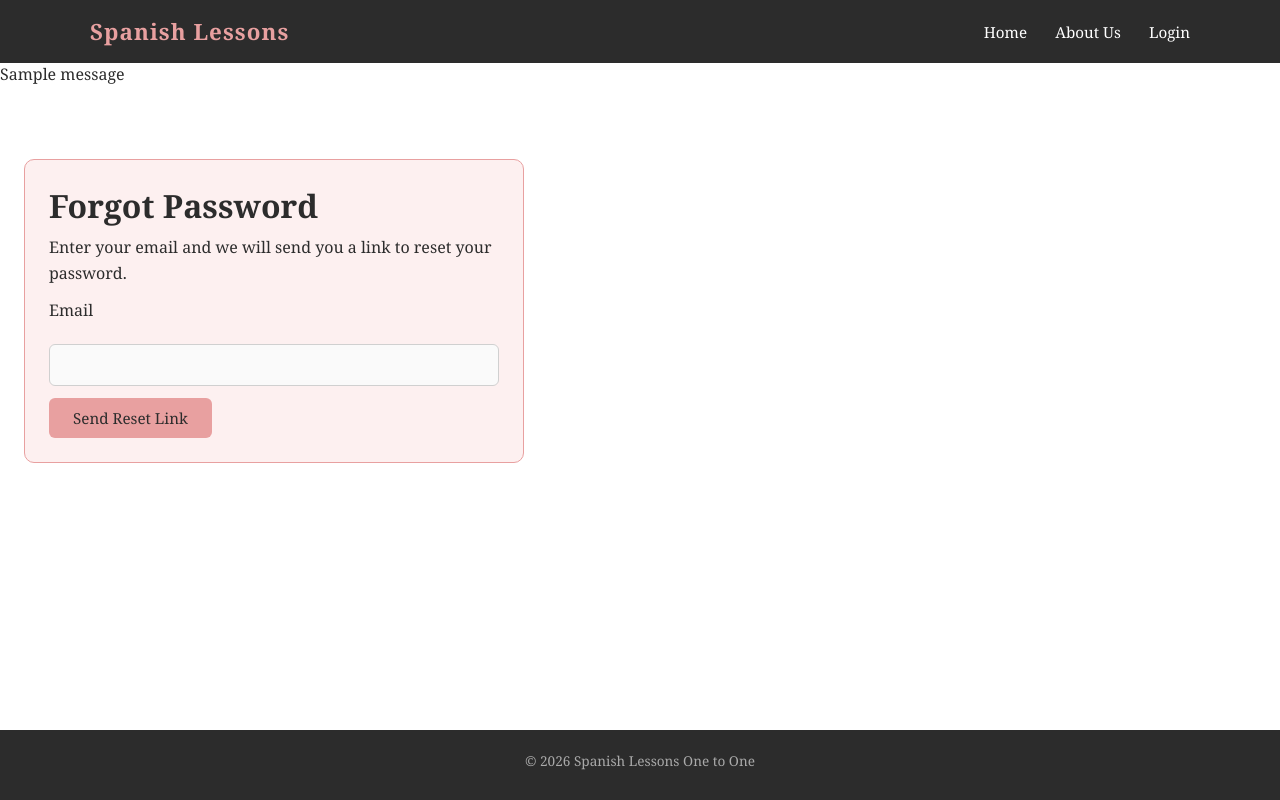
After one commit to damgarciabe-boop/spanish-booking-app, a Django app: page /password-reset/ in a window 1280 px wide. The commit adds this page. Run offline with Django 5.2, Linux system fonts and the light colour scheme; one stand-in notice (Sample message) is shown.

Commit message:
Updates Linda

```diff
--- a/spanishapp/templates/spanishapp/base.html
+++ b/spanishapp/templates/spanishapp/base.html
@@ -24,6 +24,14 @@
         </div>
     </nav>
 
+{% if messages %}
+    {% for message in messages %}
+        <div class="alert alert-{{ message.tags }}">
+            {{ message }}
+        </div>
+    {% endfor %}
+{% endif %}
+
     <main>
         {% block content %}
         {% endblock %}
--- a/spanishapp/templates/spanishapp/booking_confirm.html
+++ b/spanishapp/templates/spanishapp/booking_confirm.html
@@ -17,6 +17,7 @@
         {% csrf_token %}
         <button type="submit">Confirm booking</button>
     </form>
+
     <a href="/booking/timeslots/{{ course.id }}/{{ teacher.id }}"><button>Go back</button></a>
 </div>
 
--- a/spanishapp/templates/spanishapp/home.html
+++ b/spanishapp/templates/spanishapp/home.html
@@ -15,15 +15,15 @@
 
 <div class="features">
     <div class="feature-card">
-        <h4>One to One</h4>
+        <h4><a href="{% url 'login' %}"><button>One to One</button></a></h4>
         <p>Personalized lessons designed exclusively for you, at your own rhythm.</p>
     </div>
     <div class="feature-card">
-        <h4>Expert Teachers</h4>
+        <h4><a href="{% url 'about' %}"><button>Expert Teachers</button></a></h4>
         <p>Learn with experienced native Spanish teachers passionate about teaching.</p>
     </div>
     <div class="feature-card">
-        <h4>Flexible Booking</h4>
+        <h4><a href="{% url 'login' %}"><button>Flexible Booking</button></a></h4>
         <p>Choose the time and course that fits your schedule and language level.</p>
     </div>
 </div>
--- /dev/null
+++ b/spanishapp/templates/spanishapp/password_reset.html
@@ -0,0 +1,18 @@
+{% extends "spanishapp/base.html" %}
+
+{% block title %}Forgot Password{% endblock %}
+
+{% block content %}
+<div class="confirm-card">
+    <h2>Forgot Password</h2>
+    <p>Enter your email and we will send you a link to reset your password.</p>
+    <form method="post">
+        {% csrf_token %}
+        <p>
+            <label>Email</label>
+            {{ form.email }}
+        </p>
+        <button type="submit">Send Reset Link</button>
+    </form>
+</div>
+{% endblock %}
--- a/spanishproject/urls.py
+++ b/spanishproject/urls.py
@@ -3,6 +3,7 @@ from django.urls import path
 from spanishapp import views
 from django.conf import settings
 from django.conf.urls.static import static
+from django.contrib.auth import views as auth_views
 
 urlpatterns = [
     path('admin/', admin.site.urls),
@@ -23,8 +24,13 @@ urlpatterns = [
     path('booking/confirm/<int:booking_id>/', views.confirm_booking, name='confirm_booking'),
     path('booking/cancel/<int:booking_id>/', views.cancel_booking, name='cancel_booking'),
     path('booking/delete/<int:booking_id>/', views.delete_booking, name='delete_booking'),
-   path('booking/request_cancellation/<int:booking_id>/', views.request_cancellation, name='request_cancellation'),
+    path('booking/request_cancellation/<int:booking_id>/', views.request_cancellation, name='request_cancellation'),
+    path('password-reset/', auth_views.PasswordResetView.as_view(template_name='spanishapp/password_reset.html'), name='password_reset'),
+    path('password-reset/done/', auth_views.PasswordResetDoneView.as_view(template_name='spanishapp/password_done.html'), name='password_reset_done'),
+    path('password-reset-confirm/<uidb64>/<token>/', auth_views.PasswordResetConfirmView.as_view(template_name='spanishapp/password_confirm.html'), name='password_reset_confirm'),
+    path('password-reset-complete/', auth_views.PasswordResetCompleteView.as_view(template_name='spanishapp/password_complete.html'), name='password_reset_complete'),
 
-]
+    ]
+
 
 urlpatterns += static(settings.MEDIA_URL, document_root=settings.MEDIA_ROOT)
```
Also changed, not shown: data.json (+1 -1 lines), spanishapp/templates/spanishapp/login.html (+9 -1 lines), spanishapp/templates/spanishapp/password_complete.html (added, +11 -0 lines), spanishapp/templates/spanishapp/password_confirm.html (added, +21 -0 lines), spanishapp/templates/spanishapp/password_done.html (added, +11 -0 lines), spanishapp/views.py (+6 -1 lines), media/student_photos/images_1.jpg (added).
